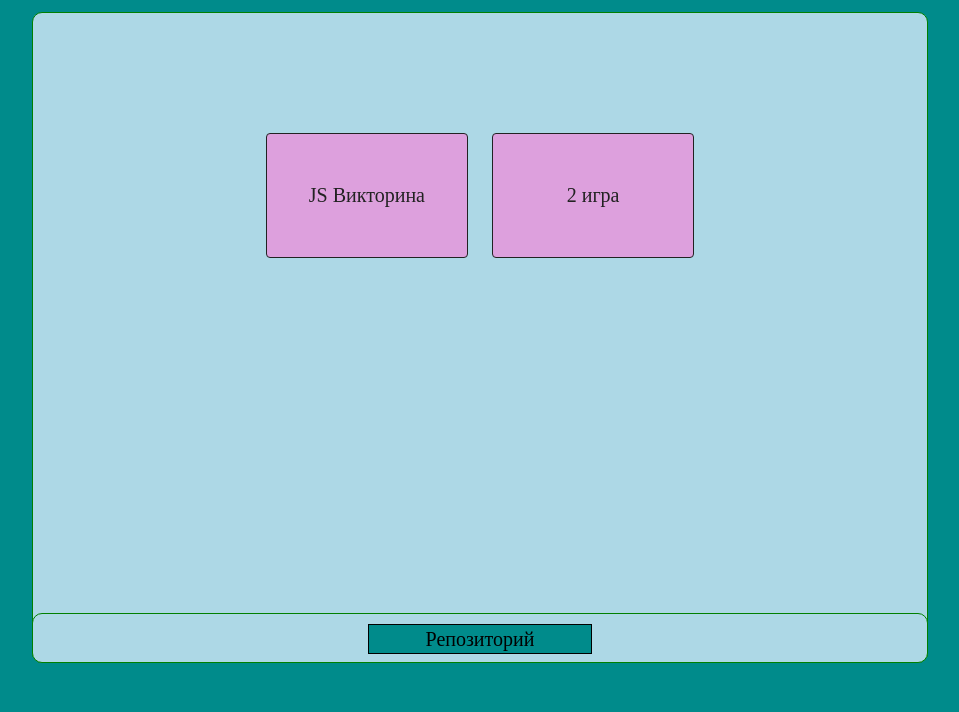
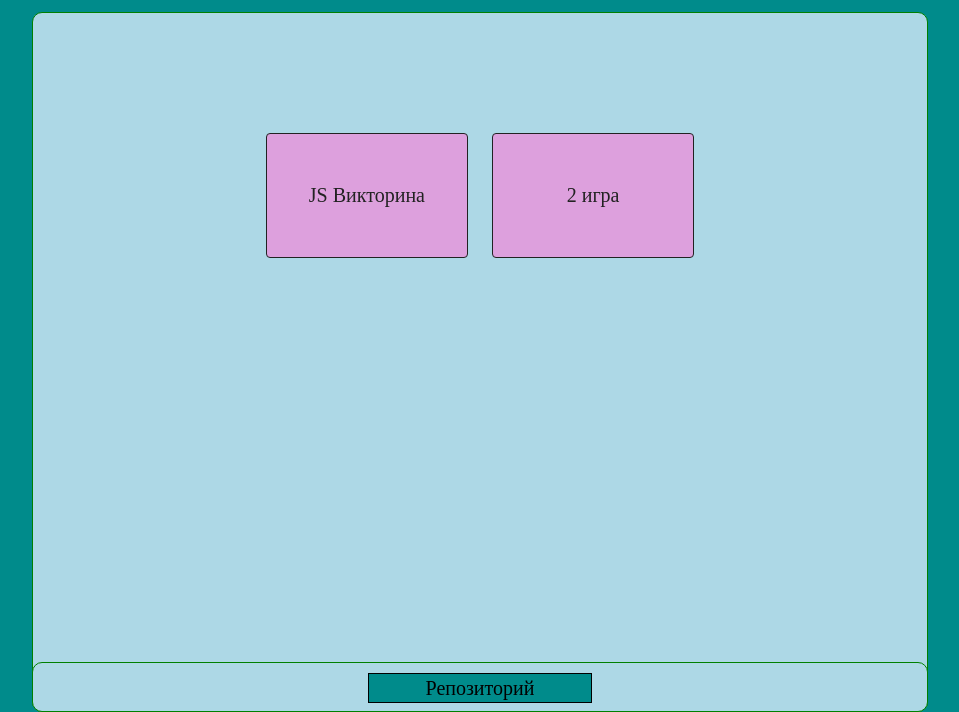
Before and after one commit to YadaDelta/Project28, a website with bundled scripts: page index.html in a window 1280 px wide. Shown: the part 127-839 px from the top of the page, without its empty margins (160-1119 px from the left). Before the commit the page ends 800 px from the top, so only its background shows below. Built offline with nearby package versions, Linux system fonts and the light colour scheme.

Commit message:
height fixed

```diff
--- a/index.css
+++ b/index.css
@@ -41,7 +41,7 @@ footer {
     max-width: 1000px;
     width: 70%;
     max-height: 90%;
-    min-height: 651px;
+    min-height: 700px;
     margin: auto;
     border: 1px solid green;
     border-radius: 10px;
```
